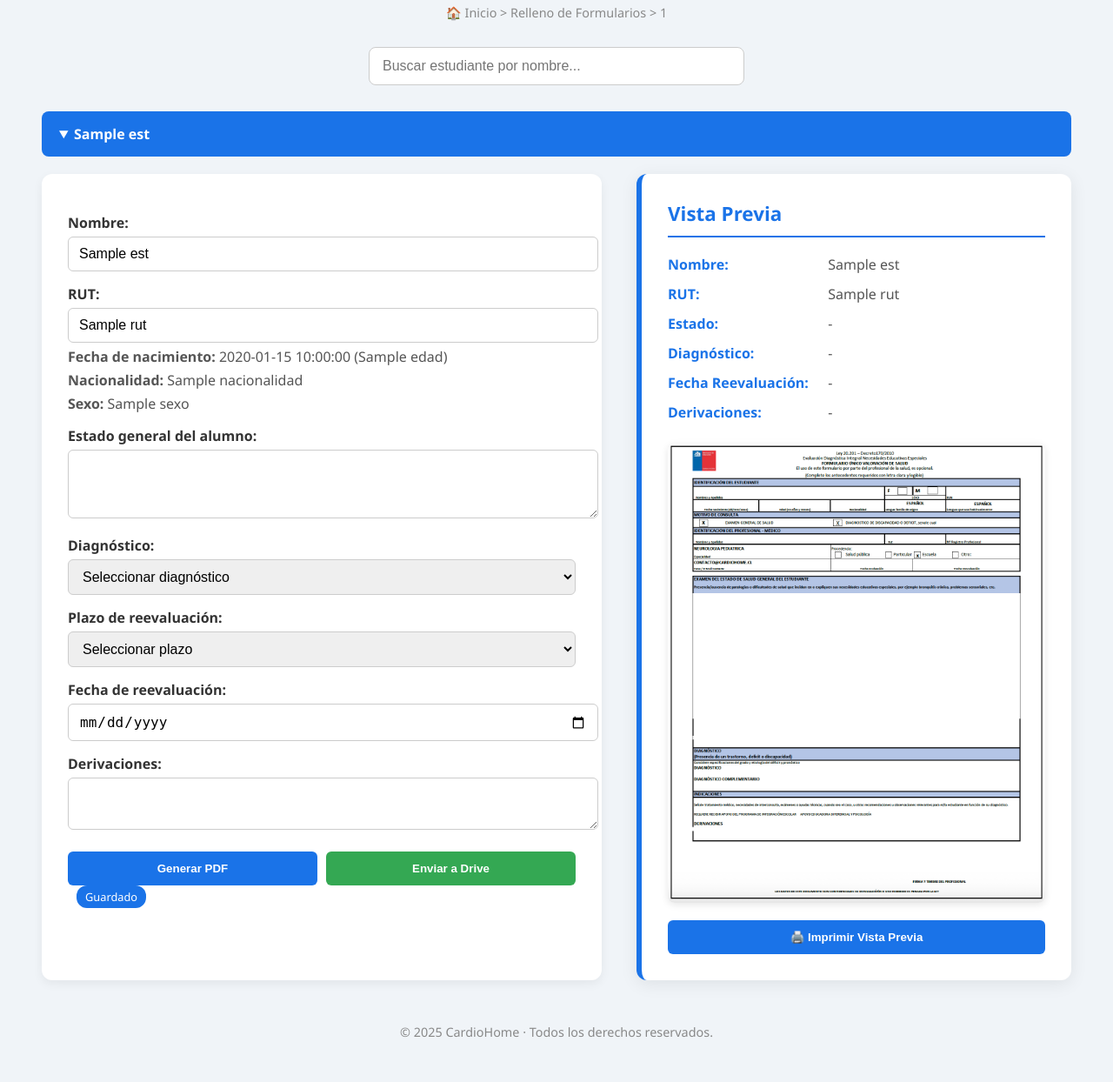
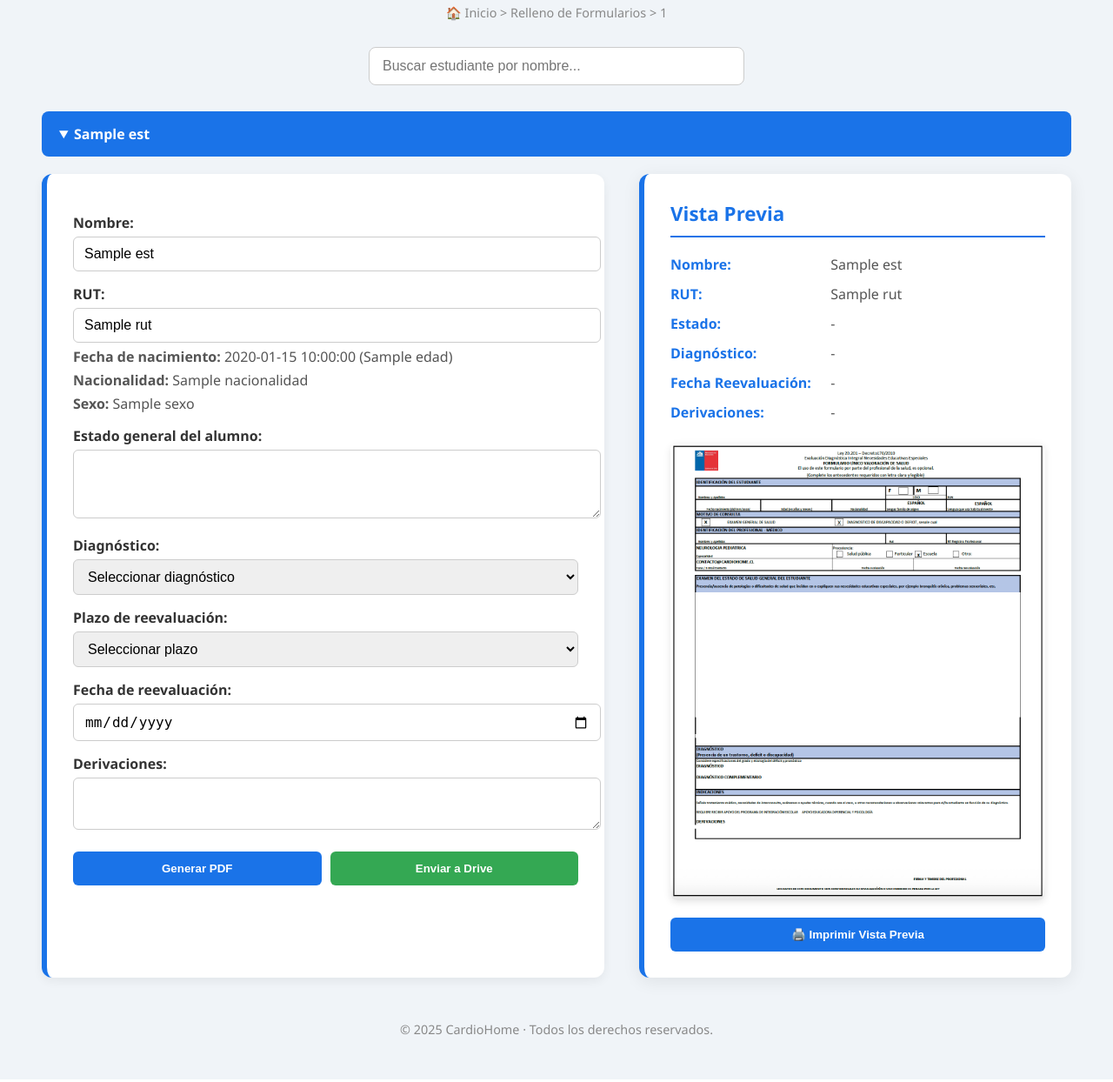
Before and after one commit to jmirandal1994/cardiohome_vercel, a Flask app: template templates/formulario_relleno.html in a window 1280 px wide, after a click that opens the changed part. Shown: the part 305-1549 px from the top of the page at 87% size. Run offline with Flask 3, Linux system fonts and the light colour scheme; the visitor is signed in with stand-in values (Sample User, id 1); the template is opened without the code that fills it: most values are stand-ins (such as "Sample title", 1, 10 or a date in 2020); some libraries are stand-ins or nearby versions.

Commit message:
Update formulario_relleno.html

```diff
--- a/templates/formulario_relleno.html
+++ b/templates/formulario_relleno.html
@@ -76,9 +76,31 @@
     .formulario {
       flex: 1 1 500px;
       background: #ffffff;
+      border-left: 6px solid #1a73e8;
       border-radius: 12px;
       box-shadow: 0 4px 12px rgba(0,0,0,0.06);
       padding: 30px;
+      position: relative; /* Para el badge flotante */
+    }
+
+    .badge {
+      position: absolute;
+      top: 20px;
+      right: 30px;
+      background: #34a853;
+      color: #fff;
+      padding: 5px 12px;
+      border-radius: 20px;
+      font-size: 0.8rem;
+      font-weight: 600;
+      opacity: 0;
+      transform: translateY(-10px);
+      transition: opacity 0.3s ease, transform 0.3s ease;
+    }
+
+    .badge.show {
+      opacity: 1;
+      transform: translateY(0);
     }
 
     .preview {
@@ -184,16 +206,6 @@
       color: #555;
     }
 
-    .badge {
-      display: inline-block;
-      background: #1a73e8;
-      color: #fff;
-      padding: 4px 10px;
-      border-radius: 12px;
-      font-size: 0.8rem;
-      margin-left: 10px;
-    }
-
     footer {
       text-align: center;
       margin-top: 50px;
@@ -205,7 +217,6 @@
       from { opacity: 0; transform: translateY(10px); }
       to { opacity: 1; transform: translateY(0); }
     }
-
   </style>
 </head>
 <body>
@@ -223,6 +234,7 @@
     <summary>{{ est.nombre }}</summary>
     <div class="container">
       <div class="formulario">
+        <span class="badge">Guardado</span>
         <form action="/generar_pdf" method="POST" oninput="updatePreview(this)">
           <label>Nombre:</label>
           <input type="text" name="nombre" value="{{ est.nombre }}" required>
@@ -270,8 +282,6 @@
             <button type="submit" onclick="mostrarExito(event)">Generar PDF</button>
             <button type="button" class="secondary" onclick="enviarADrive(this)">Enviar a Drive</button>
           </div>
-
-          <span class="badge">Guardado</span>
         </form>
       </div>
 
@@ -299,11 +309,10 @@
   <script>
     const input = document.getElementById('buscador');
     input.addEventListener('input', function () {
-      const filtro = this.value.toLowerCase();
       const estudiantes = document.querySelectorAll('.estudiante');
       estudiantes.forEach(detail => {
         const nombre = detail.getAttribute('data-nombre');
-        detail.style.display = nombre.includes(filtro) ? '' : 'none';
+        detail.style.display = nombre.includes(this.value.toLowerCase()) ? '' : 'none';
       });
     });
 
@@ -312,13 +321,9 @@
       if (!años) return;
       const today = new Date();
       today.setFullYear(today.getFullYear() + años);
-      const yyyy = today.getFullYear();
-      const mm = String(today.getMonth() + 1).padStart(2, '0');
-      const dd = String(today.getDate()).padStart(2, '0');
-      const fecha = `${yyyy}-${mm}-${dd}`;
+      const fecha = `${today.getFullYear()}-${String(today.getMonth()+1).padStart(2,'0')}-${String(today.getDate()).padStart(2,'0')}`;
       const container = select.closest('.estudiante');
-      const fechaInput = container.querySelector('input[name="fecha_reevaluacion"]');
-      fechaInput.value = fecha;
+      container.querySelector('input[name="fecha_reevaluacion"]').value = fecha;
     }
 
     function updatePreview(form) {
@@ -330,7 +335,8 @@
       container.querySelector('.prev-reevaluacion').textContent = form.fecha_reevaluacion.value;
       container.querySelector('.prev-derivaciones').textContent = form.derivaciones.value;
 
-      const badge = form.querySelector('.badge');
+      const badge = form.closest('.formulario').querySelector('.badge');
+      badge.classList.add('show');
       badge.textContent = "Guardando...";
       clearTimeout(badge.timeout);
       badge.timeout = setTimeout(() => {
@@ -348,7 +354,7 @@
       });
     }
 
-    function enviarADrive(button) {
+    function enviarADrive() {
       Swal.fire({
         icon: 'info',
         title: 'Próximamente',
```
